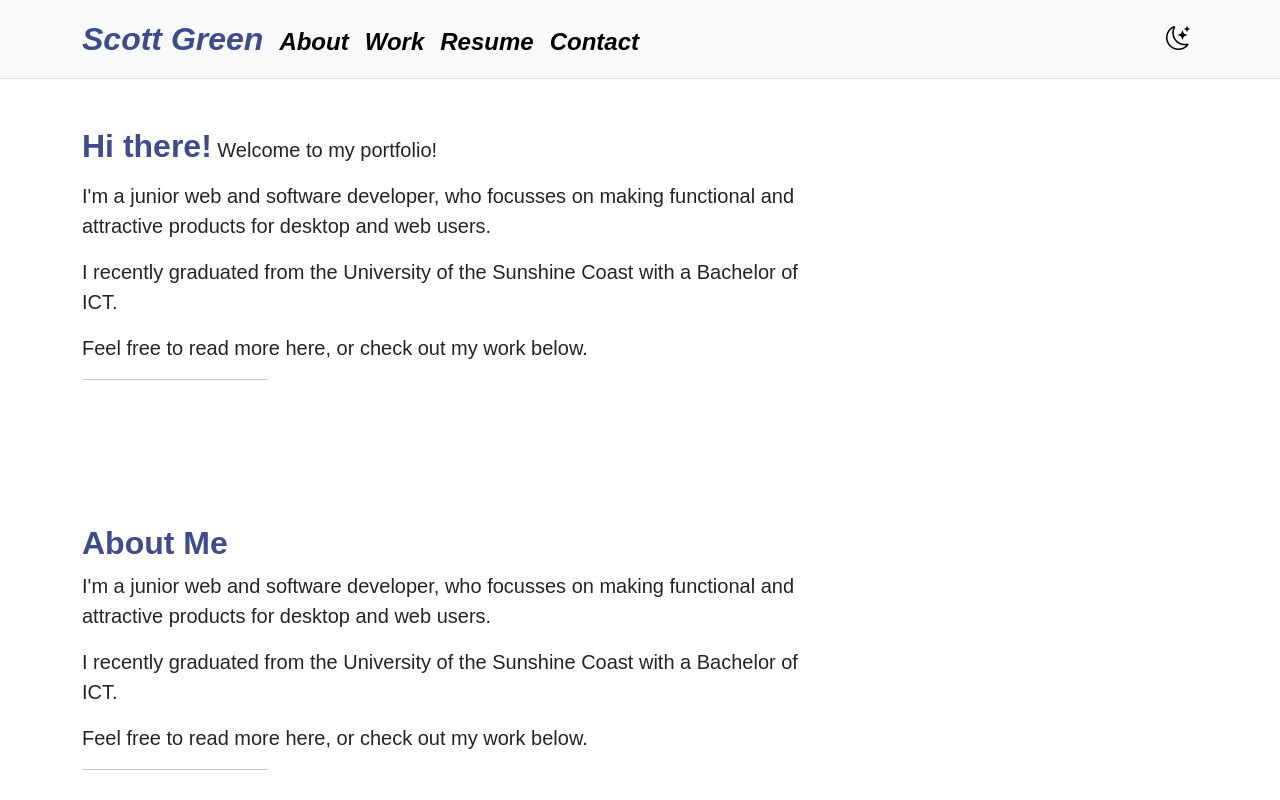
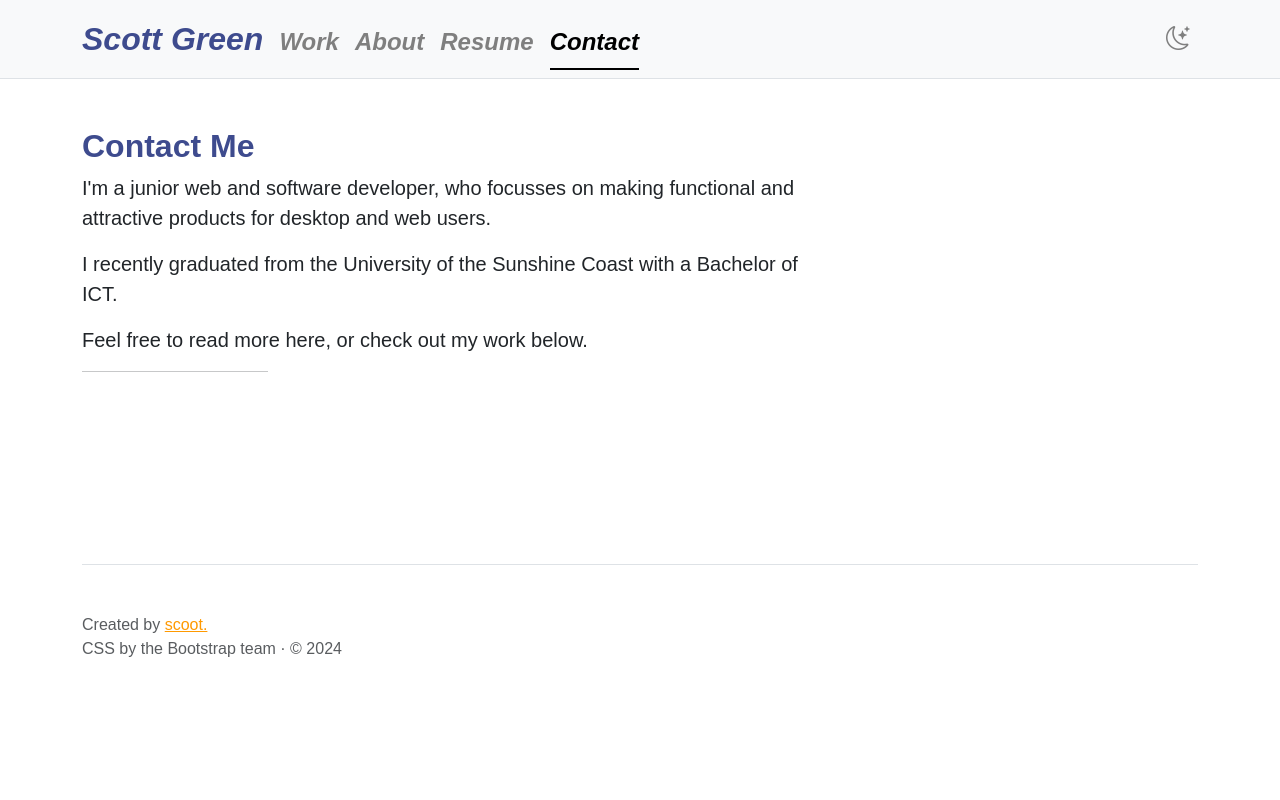
Before and after one commit to scoot-digital/portfolio, a React (Create React App) app in the folder portfolio/: page /contact in a window 1280 px wide. Shown: the top 800 px of the page. Built offline with nearby package versions, Linux system fonts and the light colour scheme.

Commit message:
Added navigation - scoot.

```diff
--- a/portfolio/package.json
+++ b/portfolio/package.json
@@ -10,6 +10,7 @@
     "bootstrap-icons": "^1.11.3",
     "react": "^18.2.0",
     "react-dom": "^18.2.0",
+    "react-router-dom": "^6.21.3",
     "react-scripts": "5.0.1",
     "web-vitals": "^2.1.4"
   },
--- a/portfolio/src/App.js
+++ b/portfolio/src/App.js
@@ -1,8 +1,10 @@
-import logo from './logo.svg';
+import {BrowserRouter, Routes, Route} from 'react-router-dom'
 import './styles/app.css';
 import Header from './components/header'
-import Jumbotron from './components/jumbotron'
-import About from './components/about'
+import Work from './pages/work'
+import About from './pages/about'
+import Resume from './pages/resume'
+import Contact from './pages/contact'
 import Footer from './components/footer'
 import Project from './components/project'
 
@@ -14,13 +16,24 @@ function App() {
 
     <div className="App">
 
-        <Header/>
+      <BrowserRouter>
 
-        <Jumbotron/>
+        <Header>
 
-        <About/>
+            <Routes>
 
-        <Footer/>
+              <Route path="/" element={<Work/>}/>
+              <Route path="/about" element={<About/>}/>
+              <Route path="/resume" element={<Resume/>}/>
+              <Route path="/contact" element={<Contact/>}/>
+
+            </Routes>
+
+        </Header>
+
+      </BrowserRouter>
+
+      <Footer/>
 
     </div>
 
--- a/portfolio/src/components/header.js
+++ b/portfolio/src/components/header.js
@@ -1,6 +1,19 @@
-function Header(){
+import {NavLink} from 'react-router-dom'
+
+const navigation = [
+
+    {name: "Work", href: "/"},
+    {name: "About", href: "/about"},
+    {name: "Resume", href: "/resume"},
+    {name: "Contact", href: "/contact"},
+
+]
+
+function Header(props){
 
     return (
+
+        <>
 
             <nav className="navbar navbar-light navbar-expand-md py-2 bg-light border-bottom">
 
@@ -22,29 +35,31 @@ function Header(){
 
                         <ul className="nav nav-underline">
 
+                            {navigation.map((item) => (
+
                                 <li className="nav-item mt-2">
 
-                            <a className="nav-link" href="#">About</a>
+                                    <NavLink
+
+                                        key={item.name}
+                                        to={item.href}
+                                        className={({isActive}) => {
+
+                                            return "nav-link " +
+                                            (isActive ? "active": "")
+
+                                        }}
+
+
+                                    >
+
+                                        {item.name}
+
+                                    </NavLink>
 
                                 </li>
 
-                        <li className="nav-item mt-2">
-
-                            <a className="nav-link" href="#">Work</a>
-
-                        </li>
-
-                        <li className="nav-item mt-2">
-
-                            <a className="nav-link" href="#">Resume</a>
-
-                        </li>
-
-                        <li className="nav-item mt-2">
-
-                            <a className="nav-link" href="#">Contact</a>
-
-                        </li>
+                            ))}
 
                         </ul>
 
@@ -64,6 +79,10 @@ function Header(){
 
             </nav>
 
+            {props.children}
+
+        </>
+
     )
 
 }
--- a/portfolio/src/components/jumbotron.js
+++ b/portfolio/src/pages/contact.js
@@ -1,4 +1,4 @@
-function Jumbotron(){
+function Contact(){
 
     return (
 
@@ -6,7 +6,7 @@ function Jumbotron(){
 
             <main>
 
-                <p className="fs-5 col-md-8"><span class = "h2">Hi there!</span> Welcome to my portfolio!</p>
+                <h2>Contact Me</h2>
 
                 <p className="fs-5 col-md-8">I'm a junior web and software developer, who focusses on making functional and attractive products for desktop and web users.</p>
 
@@ -24,4 +24,4 @@ function Jumbotron(){
 
 }
 
-export default Jumbotron
+export default Contact
--- /dev/null
+++ b/portfolio/src/pages/resume.js
@@ -0,0 +1,27 @@
+function Resume(){
+
+    return (
+
+        <div className="container-md py-md-5">
+
+            <main>
+
+                <h2>My Resume</h2>
+
+                <p className="fs-5 col-md-8">I'm a junior web and software developer, who focusses on making functional and attractive products for desktop and web users.</p>
+
+                <p className="fs-5 col-md-8">I recently graduated from the University of the Sunshine Coast with a Bachelor of ICT.</p>
+
+                <p className="fs-5 col-md-8">Feel free to read more here, or check out my work below.</p>
+
+                <hr className="col-3 col-md-2 mb-5"/>
+
+            </main>
+
+        </div>
+
+    )
+
+}
+
+export default Resume
--- /dev/null
+++ b/portfolio/src/pages/work.js
@@ -0,0 +1,29 @@
+import {NavLink} from 'react-router-dom'
+
+function Work(){
+
+    return (
+
+        <div className="container-md py-md-5">
+
+            <main>
+
+                <p className="fs-5 col-md-8"><span class = "h2">Hi there!</span> Welcome to my portfolio!</p>
+
+                <p className="fs-5 col-md-8">I'm a junior web and software developer, who focusses on making functional and attractive products for desktop and web users.</p>
+
+                <p className="fs-5 col-md-8">I recently graduated from the University of the Sunshine Coast with a Bachelor of ICT.</p>
+
+                <p className="fs-5 col-md-8">Feel free to read more <NavLink to="/about">here</NavLink>, or check out my work <a href="#" id="scroll-down">below</a>.</p>
+
+                <hr className="col-3 col-md-2 mb-5"/>
+
+            </main>
+
+        </div>
+
+    )
+
+}
+
+export default Work
--- a/portfolio/src/styles/app.css
+++ b/portfolio/src/styles/app.css
@@ -2,7 +2,7 @@
 
     --highlightColour: #3E4B8E;
     --secondaryColour: #FF9900;
-    --mutedColour: 7F7F7F;
+    --mutedColour: #7F7F7F;
     --primaryFont: Arial;
 }
 
@@ -42,9 +42,15 @@ a {
 
 }
 
+.nav-link .active{
+
+    font-weight: 600 !important;
+
+}
+
 .nav-link, .nav-link:hover{
 
-    color:black;
+    color:var(--mutedColour);
 
 }
 
```
Also changed, not shown: portfolio/src/pages/about.js (renamed from portfolio/src/components/about.js), 1 other file (tests, documents, lock files or other folders). Lines whose indentation alone changed are shown as unchanged.
